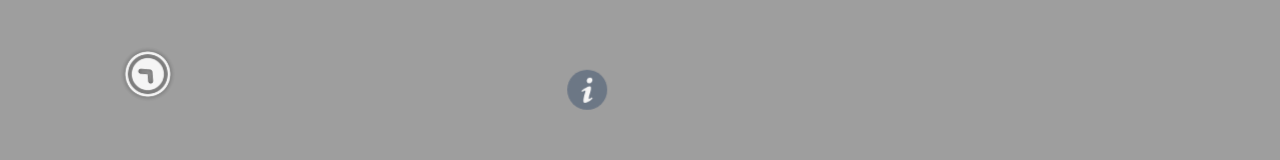
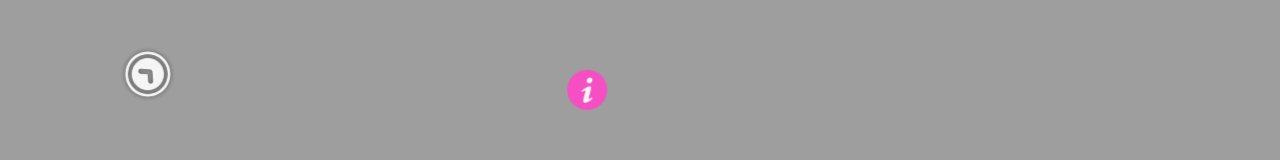
Before and after one commit to ubebaby/WebTourWS-EnginTest, a plain HTML site: page index.html in a window 1280 px wide. Shown: the part 355-515 px from the top of the page. Drawn offline with Linux system fonts and the light colour scheme.

Commit message:
Update style.css info text

```diff
--- a/style.css
+++ b/style.css
@@ -453,7 +453,7 @@ body.single-scene #sceneList, body.single-scene #sceneListToggle {
   width: 40px;
   height: 40px;
   border-radius: 20px;
-  background-color: rgb(103,115,131);
+  background-color: rgb(255,71,200);
   cursor: pointer;
   -webkit-transition: width 0.3s ease-in-out 0.5s,
                       border-radius 0.3s ease-in-out 0.5s;
```
